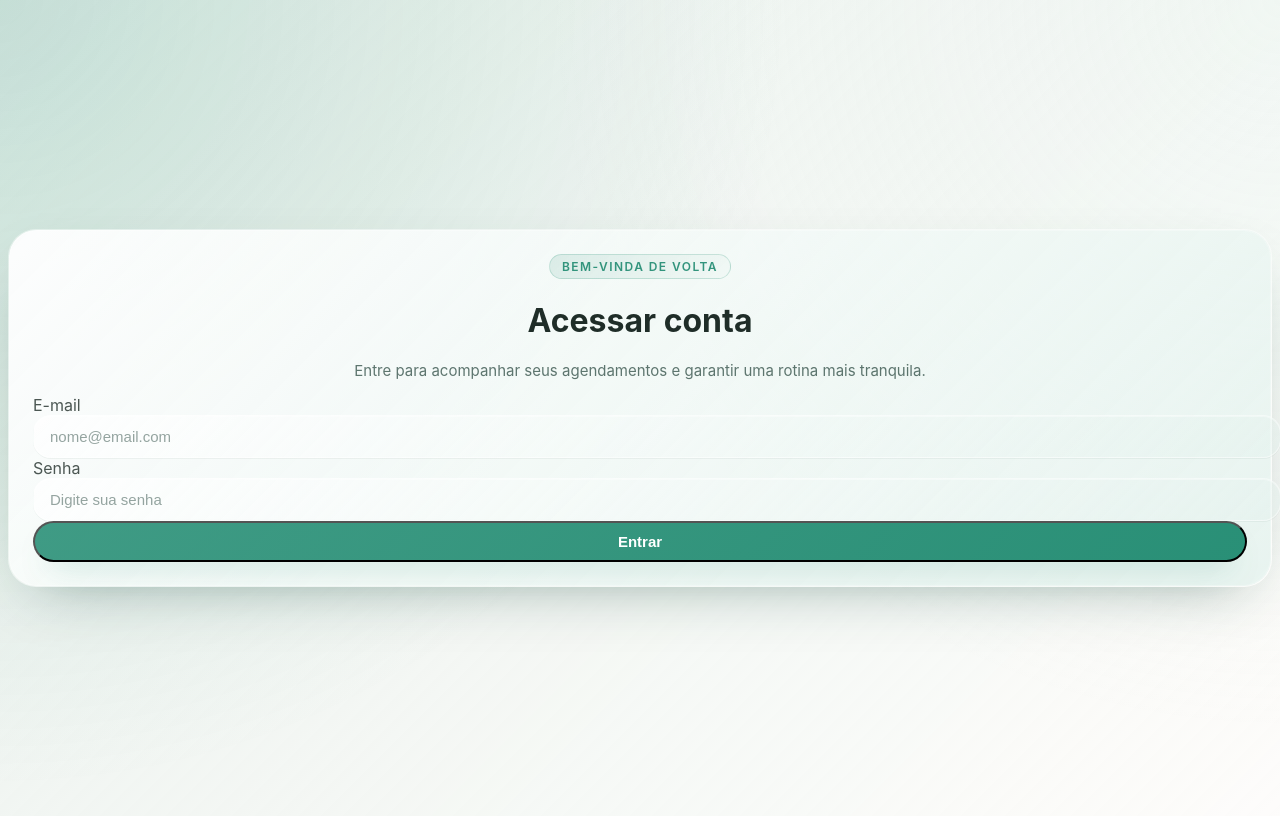
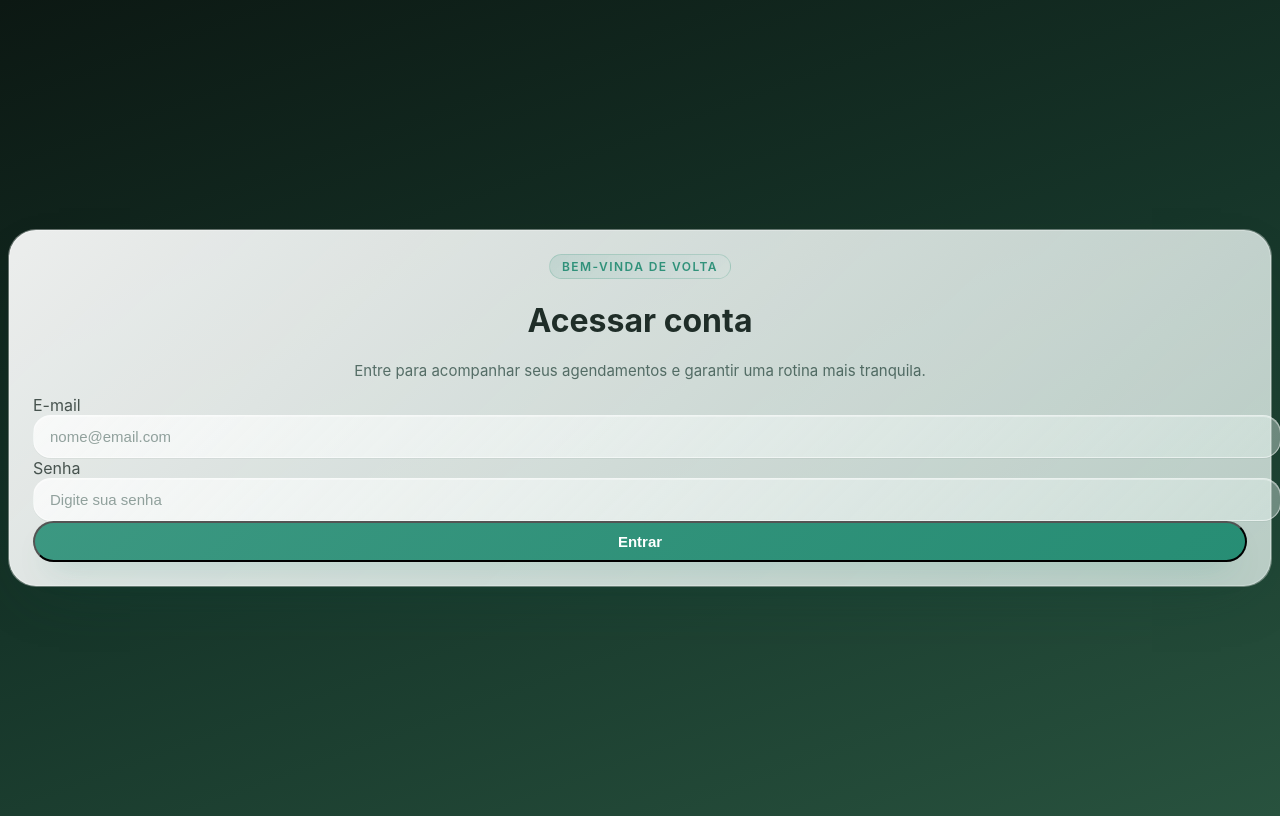
Before and after one commit to leoxavier3914-arch/rbagenda, a Next.js app: page /login in a window 1280 px wide. Built offline with nearby package versions, Linux system fonts and the light colour scheme; no server answers.

Commit message:
Adjust app shell colors for dark gradient

```diff
--- a/src/app/globals.css
+++ b/src/app/globals.css
@@ -21,12 +21,8 @@
 
   body {
     min-height: 100vh;
-    background-color: var(--brand-sand);
-    background-image:
-      radial-gradient(circle at 0% 0%, rgba(var(--brand-primary-rgb), 0.18) 0, transparent 52%),
-      radial-gradient(circle at 100% 0%, rgba(var(--brand-light-rgb), 0.24) 0, transparent 48%),
-      linear-gradient(135deg, rgba(var(--brand-primary-rgb), 0.08) 0%, rgba(255, 255, 255, 0.45) 100%);
-    color: var(--brand-ink);
+    background: linear-gradient(160deg, #0c1813, #163529, #28523e);
+    color: #f7f4ef;
     font-family: "Inter", "Geist", "Geist Sans", "Segoe UI", system-ui, -apple-system, BlinkMacSystemFont, sans-serif;
     -webkit-font-smoothing: antialiased;
   }
@@ -69,6 +65,7 @@
     padding: 1.5rem;
     box-shadow: var(--shadow-soft);
     position: relative;
+    color: var(--brand-ink);
   }
 
   .card::after {
@@ -95,6 +92,7 @@
         rgba(var(--brand-light-rgb), 0.6)
       );
     padding: 1.5rem;
+    color: var(--brand-ink);
   }
 
   .btn-primary {
```
Also changed, not shown: src/components/AppShell.module.css (+3 -5 lines).
